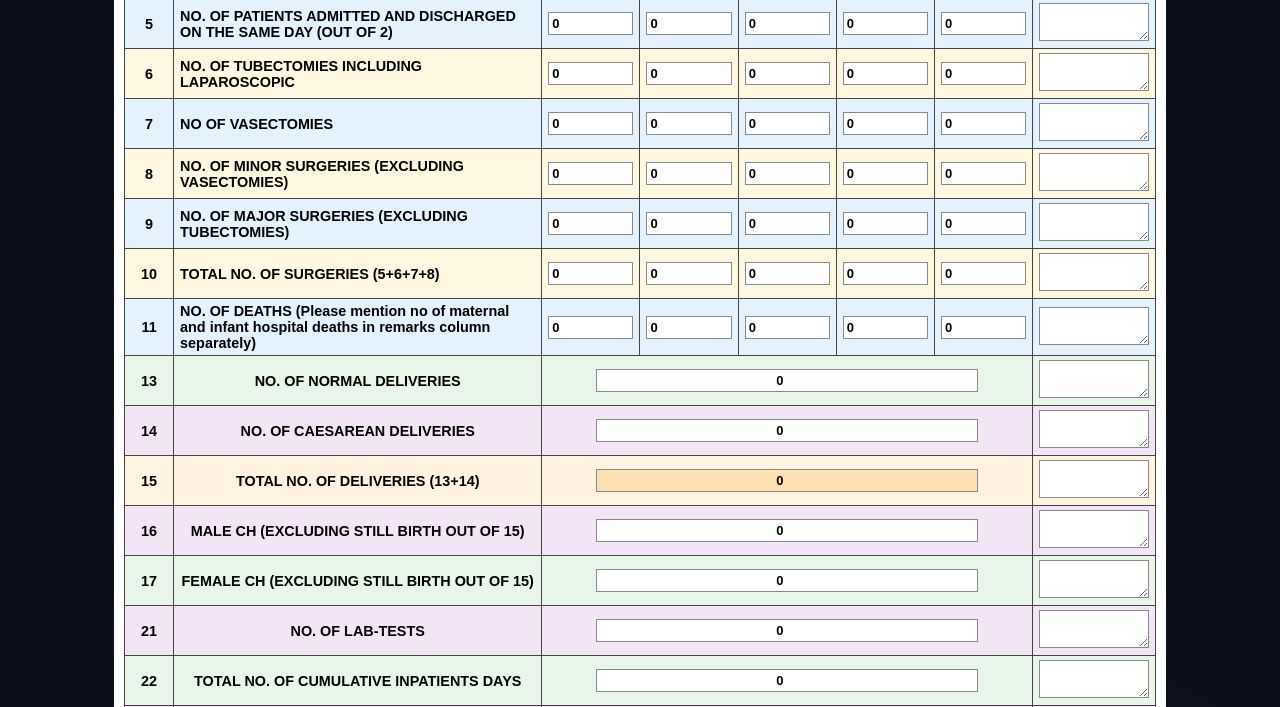
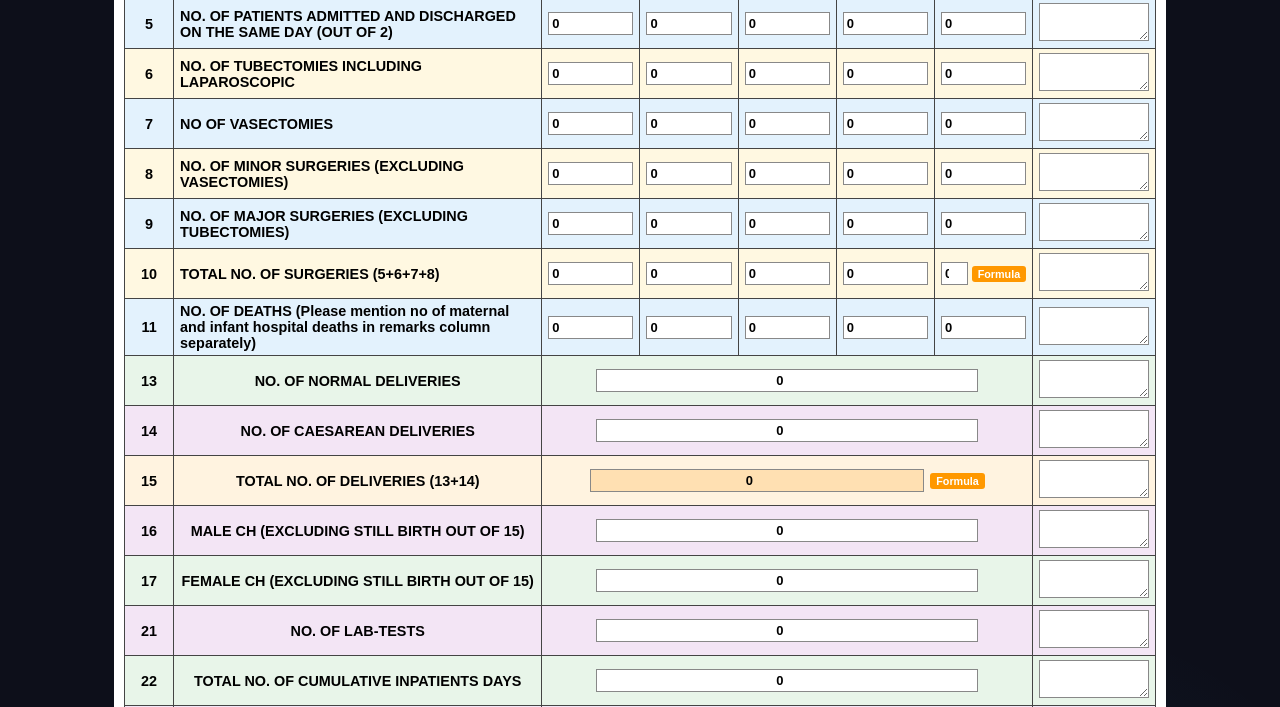
Before and after one commit to navdeepptu23-max/opd-portal, a Flask app: page /reports/proforma-i-hpi in a window 1280 px wide. Shown: the part 877-1584 px from the top of the page. Run offline with Flask 3, Linux system fonts and the light colour scheme; a user stored in the database is signed in; data comes from the database, SQL or seed files in the repository; some libraries are stand-ins or nearby versions.

Commit message:
Add visual formula badges to rows 10 and 15

```diff
--- a/portal/templates/proforma_i_hpi_report.html
+++ b/portal/templates/proforma_i_hpi_report.html
@@ -232,7 +232,10 @@
           <td colspan="5" style="text-align:center;">
             {% if row.indicator_code == '15' %}
               {% if current_user.is_admin_or_above %}
-              <input type="number" min="0" name="single_{{ row.id }}" value="{{ row.total }}" data-role="single-auto" data-code="15" data-row-id="{{ row.id }}" readonly style="width:80%;text-align:center;">
+              <div style="display:flex; gap:6px; align-items:center; justify-content:center;">
+              <input type="number" min="0" name="single_{{ row.id }}" value="{{ row.total }}" data-role="single-auto" data-code="15" data-row-id="{{ row.id }}" readonly style="width:70%;text-align:center;" title="Auto-calculated: 13+14">
+              <span style="font-size:0.75em; background:#ff9800; color:#fff; padding:2px 6px; border-radius:3px; white-space:nowrap; font-weight:bold;">Formula</span>
+              </div>
               {% else %}{{ row.total }}{% endif %}
             {% else %}
               {% if current_user.is_admin_or_above %}
@@ -272,7 +275,10 @@
           </td>
           <td class="c-total">
             {% if current_user.is_admin_or_above %}
-            <input type="number" min="0" name="total_{{ row.id }}" value="{{ row.total }}" data-role="total" data-code="{{ row.indicator_code }}" data-row-id="{{ row.id }}" {% if row.indicator_code == '10' %}readonly{% endif %}>
+            <div style="display:flex; gap:4px; align-items:center;">
+            <input type="number" min="0" name="total_{{ row.id }}" value="{{ row.total }}" data-role="total" data-code="{{ row.indicator_code }}" data-row-id="{{ row.id }}" {% if row.indicator_code == '10' %}readonly title="Auto-calculated: 5+6+7+8"{% endif %} style="flex:1;">
+            {% if row.indicator_code == '10' %}<span style="font-size:0.75em; background:#ff9800; color:#fff; padding:2px 6px; border-radius:3px; white-space:nowrap; font-weight:bold;">Formula</span>{% endif %}
+            </div>
             {% else %}{{ row.total }}{% endif %}
           </td>
           <td class="c-remarks">
```
